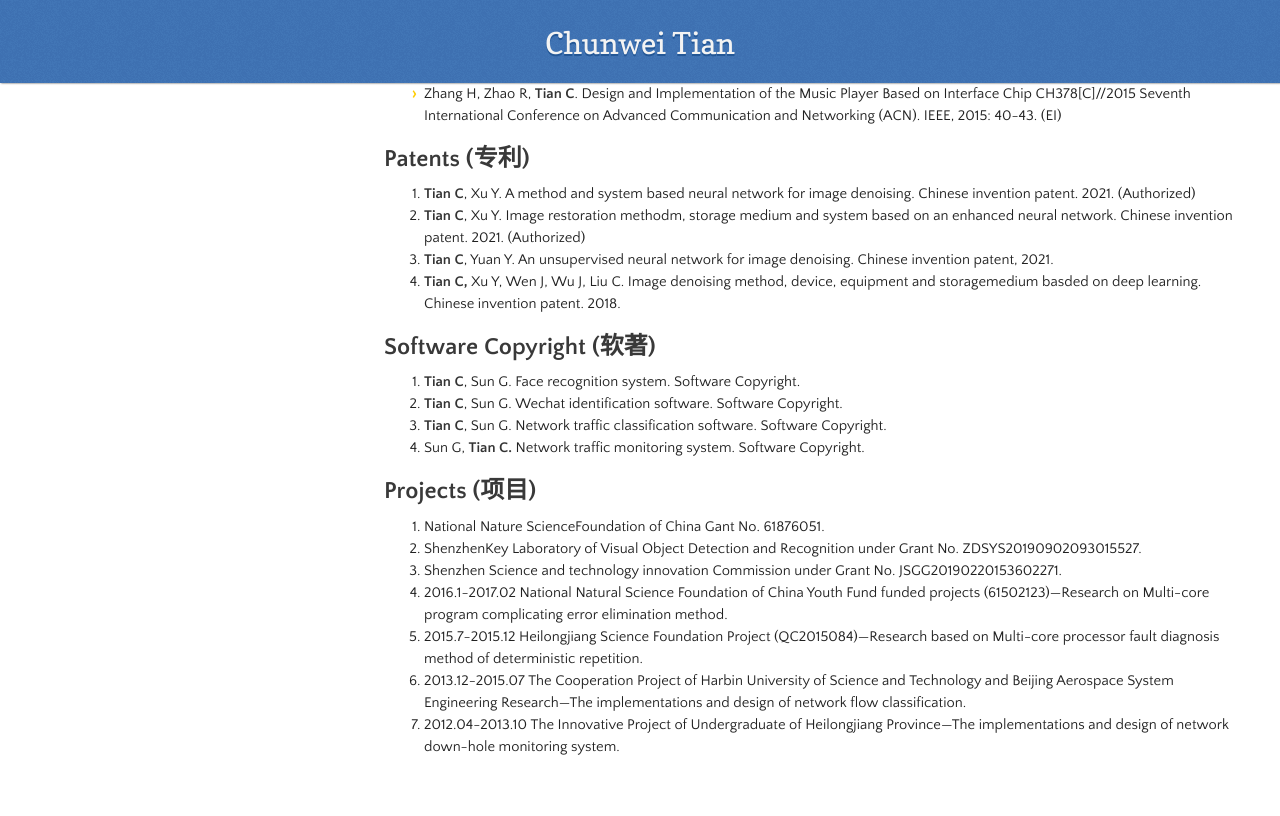
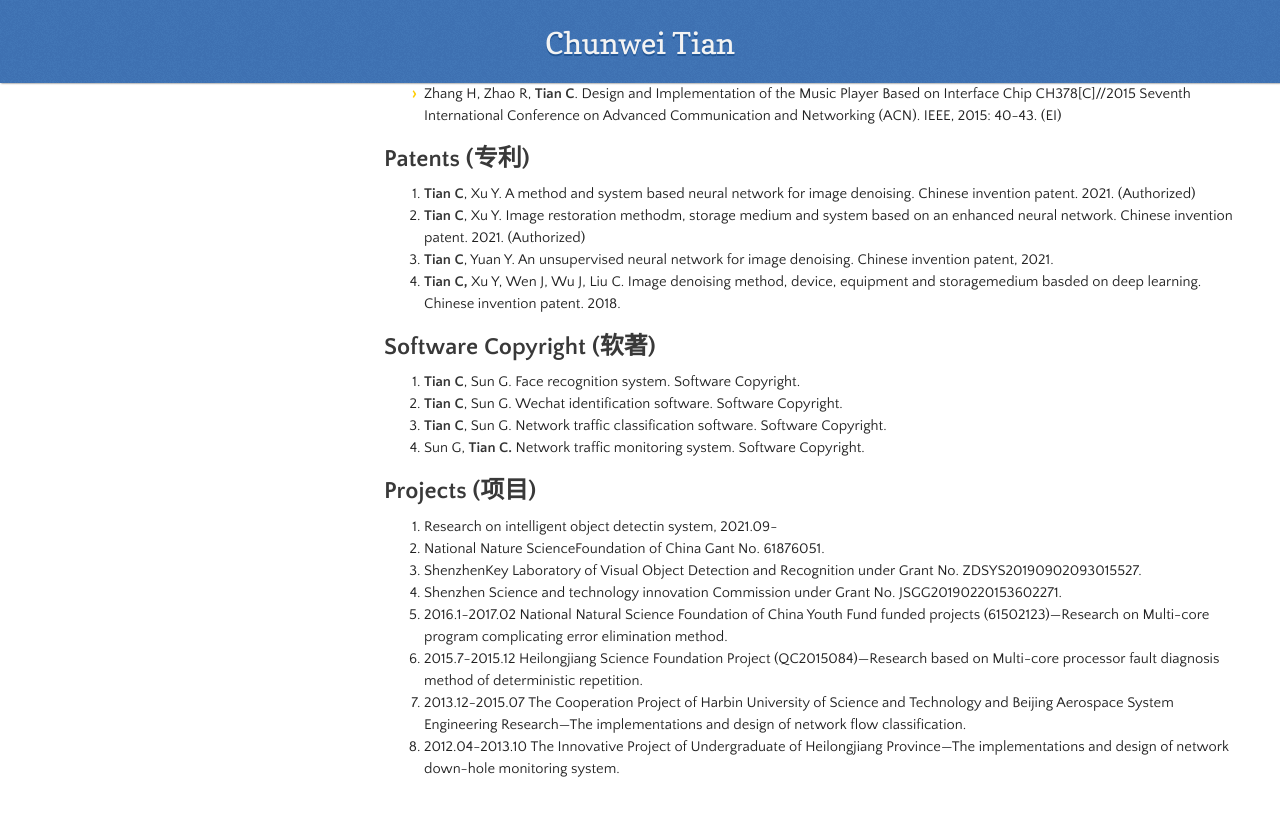
Before and after one commit to hellloxiaotian/hellloxiaotian.github.io, a Jekyll site: the page built from publication.md, in a window 1280 px wide and 900 px high, scrolled down 2330 px. Shown: the top 816 px of the window. Built offline with Jekyll 4.4.1, drawn with Linux system fonts in a browser that asks for light colours; nearby versions of some CDN libraries; our own code applies the rules of GitHub Pages for plain Markdown files; the repository's description, which GitHub fills in, is left out.

Commit message:
Update publication.md

```diff
--- a/publication.md
+++ b/publication.md
@@ -67,10 +67,11 @@
 
 ## Projects (项目)
 
-1.  National Nature ScienceFoundation of China Gant No. 61876051.
-2.  ShenzhenKey Laboratory of Visual Object Detection and Recognition under Grant No. ZDSYS20190902093015527.
-3.  Shenzhen Science and technology innovation Commission  under Grant No. JSGG20190220153602271.
-4.  2016.1-2017.02 National Natural Science Foundation of China Youth Fund funded projects (61502123)—Research on Multi-core program complicating error elimination method.
-5.  2015.7-2015.12 Heilongjiang Science Foundation Project (QC2015084)—Research based on Multi-core processor fault  diagnosis method of deterministic repetition.
-6.  2013.12-2015.07 The Cooperation Project of Harbin University of Science and Technology and Beijing Aerospace System Engineering Research—The implementations and design of network flow classification.
-7.  2012.04-2013.10 The Innovative Project of Undergraduate of Heilongjiang Province—The implementations and design of  network down-hole monitoring system.
+1.  Research on intelligent object detectin system, 2021.09-
+2.  National Nature ScienceFoundation of China Gant No. 61876051.
+3.  ShenzhenKey Laboratory of Visual Object Detection and Recognition under Grant No. ZDSYS20190902093015527.
+4.  Shenzhen Science and technology innovation Commission  under Grant No. JSGG20190220153602271.
+5.  2016.1-2017.02 National Natural Science Foundation of China Youth Fund funded projects (61502123)—Research on Multi-core program complicating error elimination method.
+6.  2015.7-2015.12 Heilongjiang Science Foundation Project (QC2015084)—Research based on Multi-core processor fault  diagnosis method of deterministic repetition.
+7.  2013.12-2015.07 The Cooperation Project of Harbin University of Science and Technology and Beijing Aerospace System Engineering Research—The implementations and design of network flow classification.
+8.  2012.04-2013.10 The Innovative Project of Undergraduate of Heilongjiang Province—The implementations and design of  network down-hole monitoring system.
```
